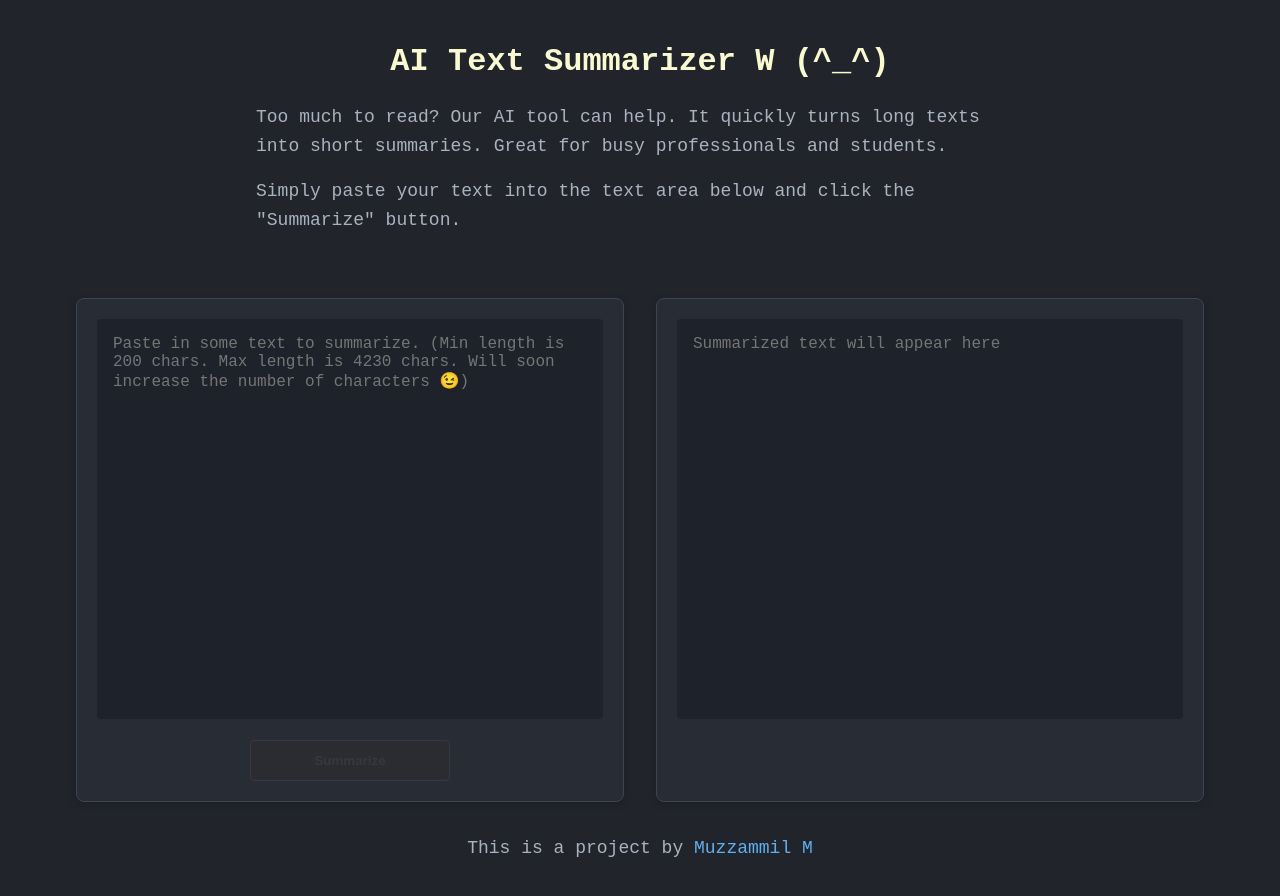
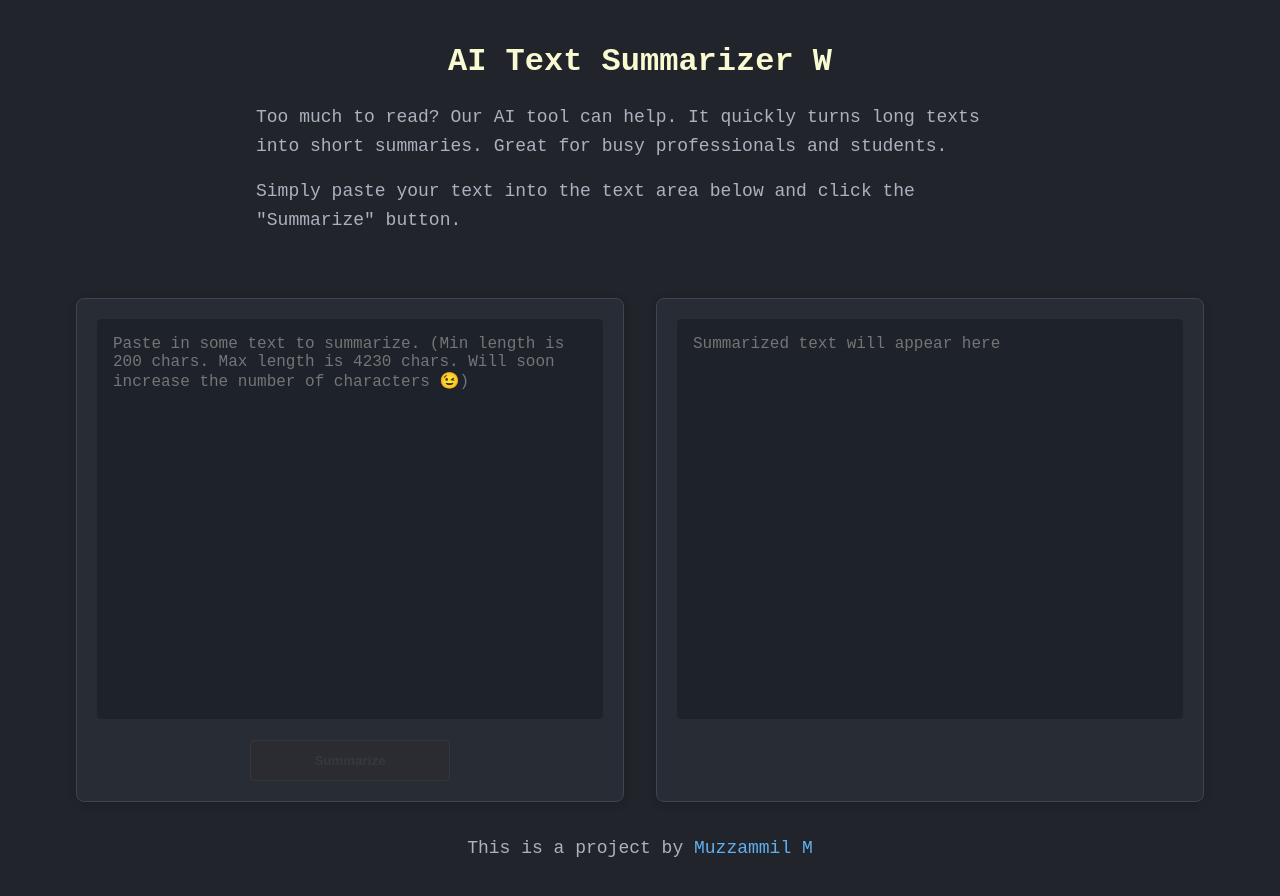
Before and after one commit to muzzammil022/AI-Text-Summarizer, a website: page public/index.html in a window 1280 px wide. Drawn offline with Linux system fonts and the light colour scheme.

Commit message:
Update index.html

```diff
--- a/public/index.html
+++ b/public/index.html
@@ -9,7 +9,7 @@
   </head>
   <body>
     <main class="app-wrapper">
-      <h1>AI Text Summarizer W (^_^)</h1>
+      <h1>AI Text Summarizer W</h1>
       <div class="intro-text">
         <p>Too much to read? Our AI tool can help. It quickly turns long texts into short summaries. Great for busy professionals and students.</p>
         <p>Simply paste your text into the text area below and click the "Summarize" button.</p>
```
